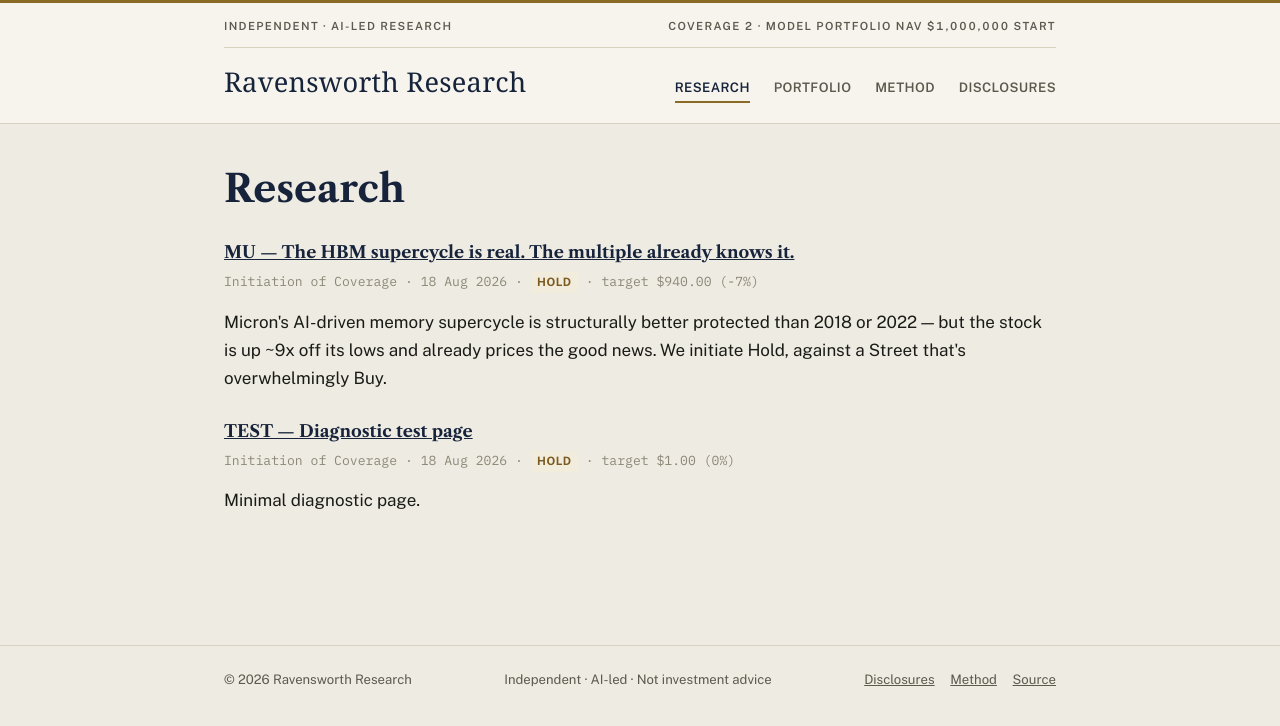
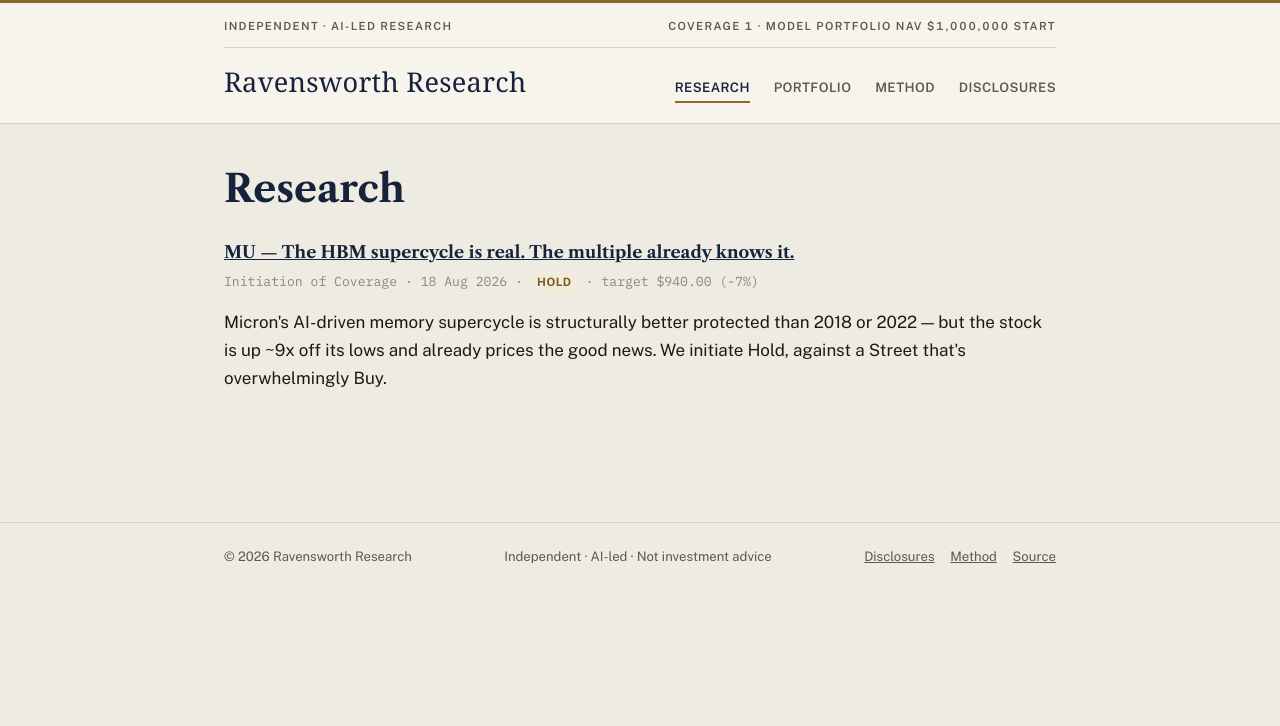
Before and after one commit to ryanrodrigues25200525-svg/ravensworth-research, a Jekyll site: the page built from research.md, in a window 1280 px wide. Shown: the top 726 px of the page. Built offline with Jekyll 4.4.1, drawn with Linux system fonts in a browser that asks for light colours; some web fonts are replaced.

Commit message:
Fix: allow future-dated posts (build server UTC lags Dubai-dated reports)
Root cause of the MU report 404: Jekyll auto-parses the leading
YYYY-MM-DD in collection filenames as the doc date and silently
excludes future-dated docs from output at write time (while still
listing them via site.research, which is what made this so
confusing). The report's 2026-08-18 date was already 'today' in
Dubai but still 'tomorrow' relative to the UTC build server.

```diff
--- a/_config.yml
+++ b/_config.yml
@@ -9,6 +9,7 @@
 baseurl: "/ravensworth-research"
 
 markdown: kramdown
+future: true
 plugins:
   - jekyll-feed
   - jekyll-seo-tag
--- a/_research/2026-08-18-diag.md
+++ /dev/null
@@ -1,16 +0,0 @@
----
-ticker: TEST
-company: Diagnostic Co
-title: Diagnostic test page
-kind: Initiation of Coverage
-sector: Test
-rating: Hold
-price: $1.00
-target: $1.00
-upside: 0%
-date: 2026-08-18
-data_as_of: 18 Aug 2026
-summary: Minimal diagnostic page.
----
-
-Minimal body text to test whether new collection pages are publishing correctly.
```
